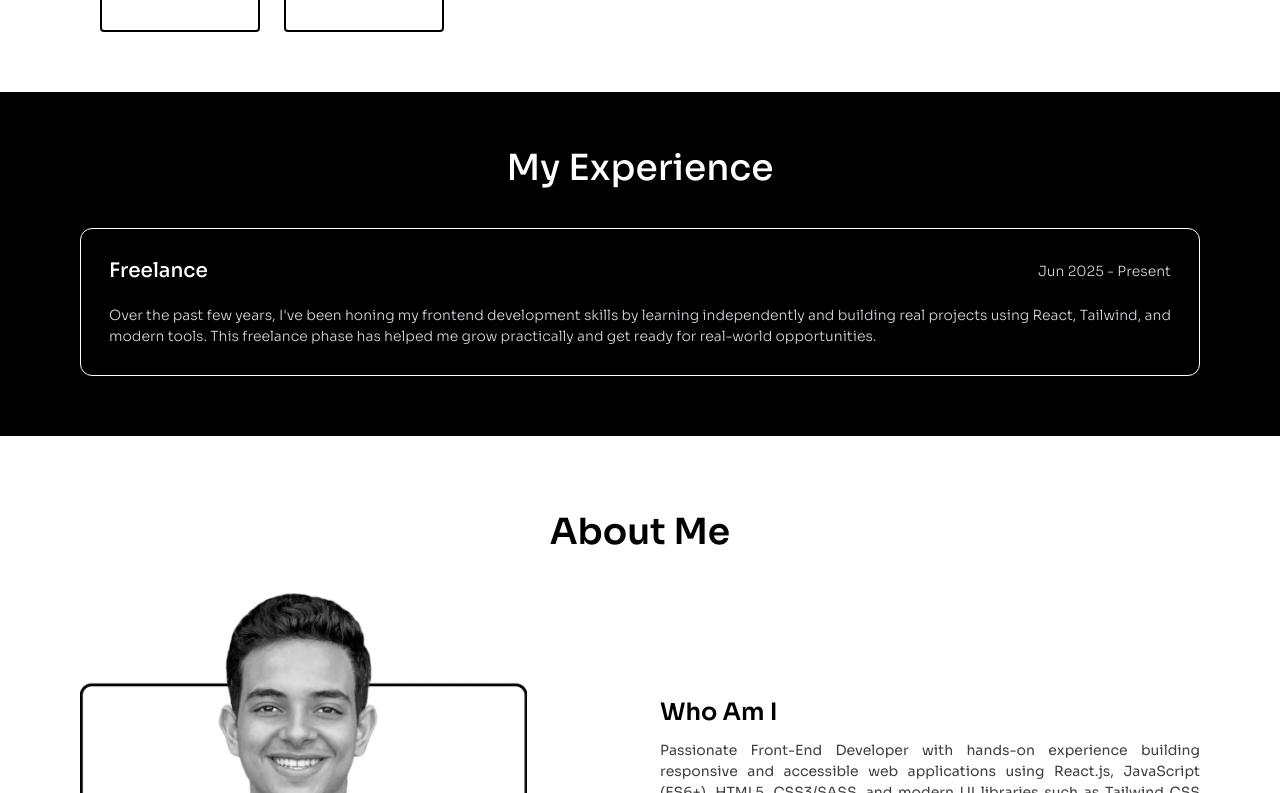
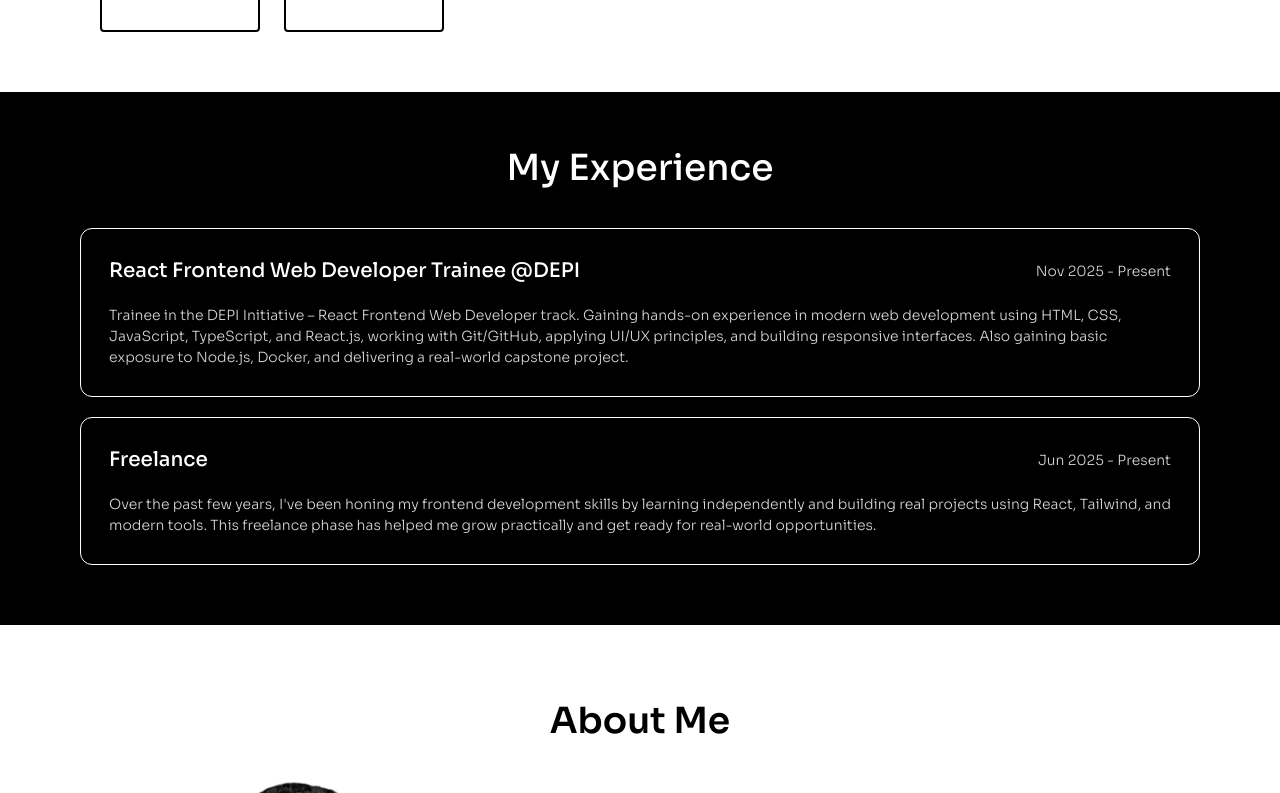
Before and after one commit to Gerges-GN/My-Personal-Portfolio, a React (Vite) app: page / in a window 1280 px wide. Shown: the part 1178-1971 px from the top of the page. Built offline with nearby package versions, Linux system fonts and the light colour scheme.

Commit message:
Update Experience

```diff
--- a/src/sections/Experience.jsx
+++ b/src/sections/Experience.jsx
@@ -7,7 +7,11 @@ function Experience() {
         <h1 className="text-3xl md:text-4xl mb-10 font-medium text-center">
           My Experience
         </h1>
-
+        <ExperienceCard
+          title="React Frontend Web Developer Trainee @DEPI"
+          date="Nov 2025 - Present"
+          description="Trainee in the DEPI Initiative – React Frontend Web Developer track. Gaining hands-on experience in modern web development using HTML, CSS, JavaScript, TypeScript, and React.js, working with Git/GitHub, applying UI/UX principles, and building responsive interfaces. Also gaining basic exposure to Node.js, Docker, and delivering a real-world capstone project."
+        />
         <ExperienceCard
           title="Freelance"
           date="Jun 2025 - Present"
```
